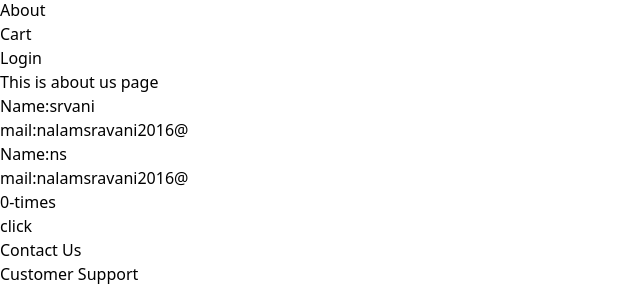
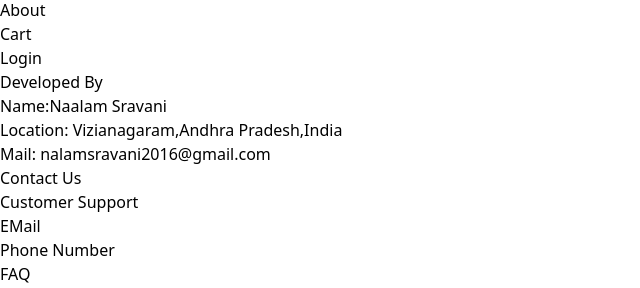
Before and after one commit to sravaninaalam/Foodorder, a React (Vite) app: page /about in a window 1280 px wide. Shown: the part 350-638 px from the top of the page, without its empty margins (0-640 px from the left). Built offline with nearby package versions, Linux system fonts and the light colour scheme.

Commit message:
userclass updated

```diff
--- a/src/components/About.js
+++ b/src/components/About.js
@@ -6,9 +6,8 @@ const About = () => {
   return (
    <>
         <div className='mx-auto text-center '>
-            <h4>This is about us page </h4>
-            <User/>
-            <Userclass name={"ns"}/>
+            <h1>Developed By</h1>
+            <Userclass name={"Naalam Sravani"} location={"Vizianagaram,Andhra Pradesh,India"} mail={"nalamsravani2016@gmail.com"}/>
         </div>
    </>
   )
--- a/src/components/Userclass.js
+++ b/src/components/Userclass.js
@@ -2,24 +2,16 @@ import React from "react"
 class Userclass extends React.Component{
    constructor(props){
      super(props)
-    this.state={
-        count:0
-    }
    }
 
     render(){
-        const {name}=this.props
-        const{count}=this.state
+        const {name,location,mail}=this.props
+
         return(
             <div className="my-5 bg-blue-200">
-            <h3>Name:{name}</h3>
-            <h4>mail:nalamsravani2016@</h4>
-            <h3>{count}-times</h3>
-            <button onClick={()=>{
-                this.setState({
-                    count:this.state.count+1
-                })
-            }}>click</button>
+            <h2 className='text-black font-medium mx-1 p-1'>Name:<span className='text-gray-600 ml-1'>{name}</span></h2>
+            <h3 className='text-black font-medium mx-1 p-1'>Location: <span className='text-gray-600 ml-1'>{location}</span></h3>
+            <h3 className='text-black font-medium mx-1 p-1'>Mail: <span className='text-gray-600 ml-1'>{mail}</span></h3>
         </div>
         )
     }
```
